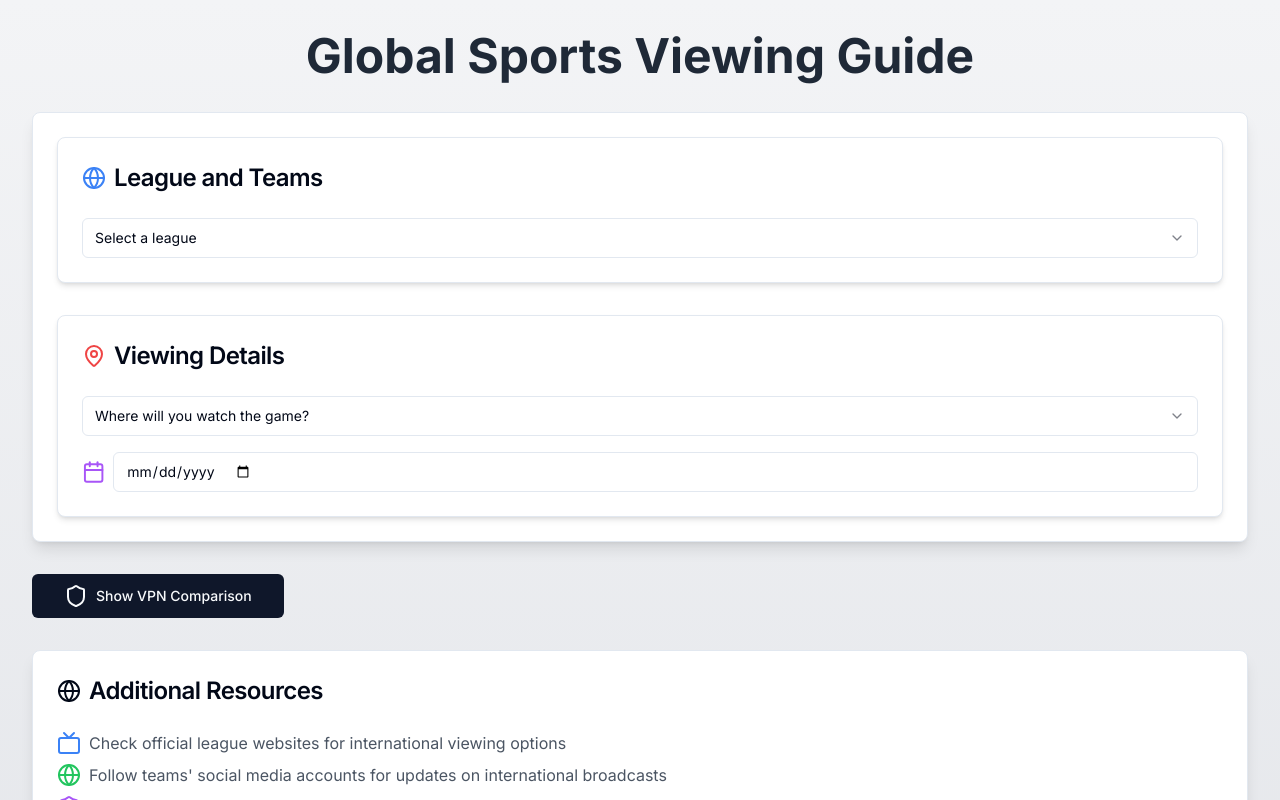
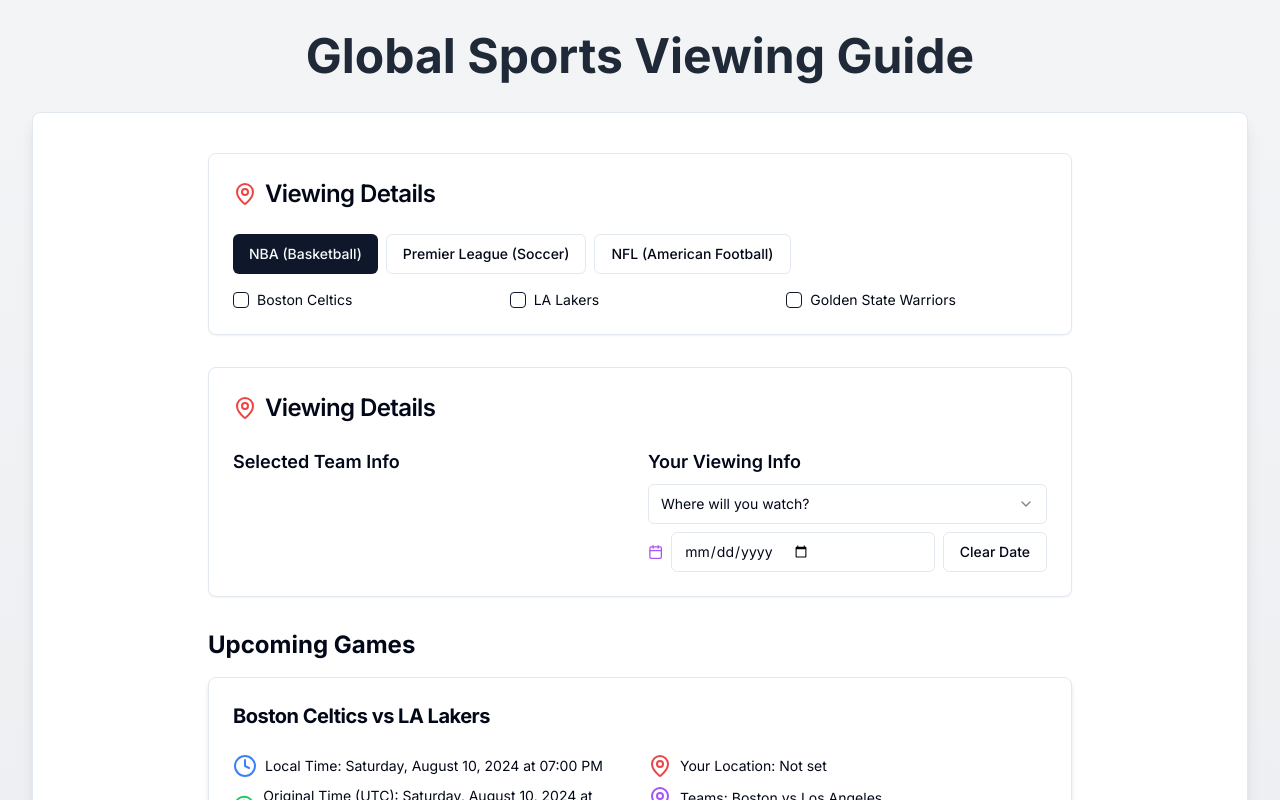
Before and after one commit to bme3412/global-sports-time, a Next.js app: page / in a window 1280 px wide. Shown: the top 800 px of the page. Built offline with nearby package versions, Linux system fonts and the light colour scheme.

Commit message:
added mock game data

```diff
--- a/src/app/page.js
+++ b/src/app/page.js
@@ -130,7 +130,7 @@ export default function Home() {
               </li>
               <li className="flex items-center">
                 <Globe className="mr-2 text-green-500" />
-                Follow teams' social media accounts for updates on international broadcasts
+                Follow teams&apos; social media accounts for updates on international broadcasts
               </li>
               <li className="flex items-center">
                 <Shield className="mr-2 text-purple-500" />
--- a/src/components/ui/GlobalSportsApp.js
+++ b/src/components/ui/GlobalSportsApp.js
@@ -1,100 +1,284 @@
-'use client';
+"use client";
 
-import React, { useState, useEffect } from 'react';
-import { Card, CardContent, CardHeader, CardTitle } from '@/components/ui/card';
-import { Select, SelectContent, SelectItem, SelectTrigger, SelectValue } from '@/components/ui/select';
-import { Button } from '@/components/ui/button';
+import React, { useState, useEffect } from "react";
+import { Card, CardContent, CardHeader, CardTitle } from "@/components/ui/card";
+import {
+  Select,
+  SelectContent,
+  SelectItem,
+  SelectTrigger,
+  SelectValue,
+} from "@/components/ui/select";
 import { Checkbox } from "@/components/ui/checkbox";
 import { Input } from "@/components/ui/input";
-import { Clock, MapPin, Home, Globe, Calendar, Users, Shield, Tv } from 'lucide-react';
-import ViewingGuide from '@/components/ui/ViewingGuide';
-
+import { Button } from "@/components/ui/button";
+import { Clock, MapPin, Globe, Calendar } from "lucide-react";
+import ViewingGuide from "@/components/ui/ViewingGuide";
 
 // Mock data (in a real app, this would come from an API or database)
 const leagues = [
-    { id: 'nba', name: 'NBA (Basketball)' },
-    { id: 'premier', name: 'Premier League (Soccer)' },
-    { id: 'nfl', name: 'NFL (American Football)' },
+  { id: "nba", name: "NBA (Basketball)" },
+  { id: "premier", name: "Premier League (Soccer)" },
+  { id: "nfl", name: "NFL (American Football)" },
 ];
 
 const teams = [
-    { id: 'celtics', name: 'Boston Celtics', league: 'nba', city: 'Boston', state: 'Massachusetts', country: 'USA', timezone: 'America/New_York' },
-    { id: 'lakers', name: 'LA Lakers', league: 'nba', city: 'Los Angeles', state: 'California', country: 'USA', timezone: 'America/Los_Angeles' },
-    { id: 'warriors', name: 'Golden State Warriors', league: 'nba', city: 'San Francisco', state: 'California', country: 'USA', timezone: 'America/Los_Angeles' },
-    { id: 'man_utd', name: 'Manchester United', league: 'premier', city: 'Manchester', country: 'UK', timezone: 'Europe/London' },
-    { id: 'liverpool', name: 'Liverpool', league: 'premier', city: 'Liverpool', country: 'UK', timezone: 'Europe/London' },
-    { id: 'arsenal', name: 'Arsenal', league: 'premier', city: 'London', country: 'UK', timezone: 'Europe/London' },
-    { id: 'packers', name: 'Green Bay Packers', league: 'nfl', city: 'Green Bay', state: 'Wisconsin', country: 'USA', timezone: 'America/Chicago' },
-    { id: 'chiefs', name: 'Kansas City Chiefs', league: 'nfl', city: 'Kansas City', state: 'Missouri', country: 'USA', timezone: 'America/Chicago' },
+  {
+    id: "celtics",
+    name: "Boston Celtics",
+    league: "nba",
+    city: "Boston",
+    state: "Massachusetts",
+    country: "USA",
+    timezone: "America/New_York",
+  },
+  {
+    id: "lakers",
+    name: "LA Lakers",
+    league: "nba",
+    city: "Los Angeles",
+    state: "California",
+    country: "USA",
+    timezone: "America/Los_Angeles",
+  },
+  {
+    id: "warriors",
+    name: "Golden State Warriors",
+    league: "nba",
+    city: "San Francisco",
+    state: "California",
+    country: "USA",
+    timezone: "America/Los_Angeles",
+  },
+  {
+    id: "man_utd",
+    name: "Manchester United",
+    league: "premier",
+    city: "Manchester",
+    country: "UK",
+    timezone: "Europe/London",
+  },
+  {
+    id: "liverpool",
+    name: "Liverpool",
+    league: "premier",
+    city: "Liverpool",
+    country: "UK",
+    timezone: "Europe/London",
+  },
+  {
+    id: "arsenal",
+    name: "Arsenal",
+    league: "premier",
+    city: "London",
+    country: "UK",
+    timezone: "Europe/London",
+  },
+  {
+    id: "packers",
+    name: "Green Bay Packers",
+    league: "nfl",
+    city: "Green Bay",
+    state: "Wisconsin",
+    country: "USA",
+    timezone: "America/Chicago",
+  },
+  {
+    id: "chiefs",
+    name: "Kansas City Chiefs",
+    league: "nfl",
+    city: "Kansas City",
+    state: "Missouri",
+    country: "USA",
+    timezone: "America/Chicago",
+  },
 ];
 
 const locations = [
-    { id: 'nyc', name: 'New York City, USA', timezone: 'America/New_York' },
-    { id: 'london', name: 'London, UK', timezone: 'Europe/London' },
-    { id: 'tokyo', name: 'Tokyo, Japan', timezone: 'Asia/Tokyo' },
-    { id: 'sydney', name: 'Sydney, Australia', timezone: 'Australia/Sydney' },
-    { id: 'los_angeles', name: 'Los Angeles, USA', timezone: 'America/Los_Angeles' },
-    { id: 'chicago', name: 'Chicago, USA', timezone: 'America/Chicago' },
+  { id: "nyc", name: "New York City, USA", timezone: "America/New_York" },
+  { id: "london", name: "London, UK", timezone: "Europe/London" },
+  { id: "tokyo", name: "Tokyo, Japan", timezone: "Asia/Tokyo" },
+  { id: "sydney", name: "Sydney, Australia", timezone: "Australia/Sydney" },
+  {
+    id: "los_angeles",
+    name: "Los Angeles, USA",
+    timezone: "America/Los_Angeles",
+  },
+  { id: "chicago", name: "Chicago, USA", timezone: "America/Chicago" },
 ];
 
 const games = [
-    { id: 1, league: 'nba', team1: 'celtics', team2: 'lakers', time: '2024-08-10T19:00:00Z' },
-    { id: 2, league: 'premier', team1: 'man_utd', team2: 'liverpool', time: '2024-08-11T14:00:00Z' },
-    { id: 3, league: 'nba', team1: 'warriors', team2: 'lakers', time: '2024-08-12T22:00:00Z' },
-    { id: 4, league: 'premier', team1: 'arsenal', team2: 'man_utd', time: '2024-08-13T15:00:00Z' },
-    { id: 5, league: 'nfl', team1: 'packers', team2: 'chiefs', time: '2024-08-14T18:00:00Z' },
+  // NBA Games
+  {
+    id: 1,
+    league: "nba",
+    team1: "celtics",
+    team2: "lakers",
+    time: "2024-08-10T19:00:00Z",
+  },
+  {
+    id: 2,
+    league: "nba",
+    team1: "warriors",
+    team2: "lakers",
+    time: "2024-08-12T22:00:00Z",
+  },
+  {
+    id: 3,
+    league: "nba",
+    team1: "celtics",
+    team2: "warriors",
+    time: "2024-08-15T23:30:00Z",
+  },
+  {
+    id: 4,
+    league: "nba",
+    team1: "lakers",
+    team2: "celtics",
+    time: "2024-08-18T20:00:00Z",
+  },
+  {
+    id: 5,
+    league: "nba",
+    team1: "warriors",
+    team2: "celtics",
+    time: "2024-08-20T21:00:00Z",
+  },
+
+  // Premier League Games
+  {
+    id: 6,
+    league: "premier",
+    team1: "man_utd",
+    team2: "liverpool",
+    time: "2024-08-11T14:00:00Z",
+  },
+  {
+    id: 7,
+    league: "premier",
+    team1: "arsenal",
+    team2: "man_utd",
+    time: "2024-08-13T15:00:00Z",
+  },
+  {
+    id: 8,
+    league: "premier",
+    team1: "liverpool",
+    team2: "arsenal",
+    time: "2024-08-17T16:30:00Z",
+  },
+  {
+    id: 9,
+    league: "premier",
+    team1: "man_utd",
+    team2: "arsenal",
+    time: "2024-08-19T19:00:00Z",
+  },
+  {
+    id: 10,
+    league: "premier",
+    team1: "liverpool",
+    team2: "man_utd",
+    time: "2024-08-22T18:45:00Z",
+  },
+
+  // NFL Games
+  {
+    id: 11,
+    league: "nfl",
+    team1: "packers",
+    team2: "chiefs",
+    time: "2024-08-14T18:00:00Z",
+  },
+  {
+    id: 12,
+    league: "nfl",
+    team1: "chiefs",
+    team2: "packers",
+    time: "2024-08-16T20:30:00Z",
+  },
+  {
+    id: 13,
+    league: "nfl",
+    team1: "packers",
+    team2: "chiefs",
+    time: "2024-08-21T17:00:00Z",
+  },
+
+  // Mixed League Days
+  {
+    id: 14,
+    league: "nba",
+    team1: "lakers",
+    team2: "warriors",
+    time: "2024-08-25T22:00:00Z",
+  },
+  {
+    id: 15,
+    league: "premier",
+    team1: "arsenal",
+    team2: "liverpool",
+    time: "2024-08-25T13:30:00Z",
+  },
+  {
+    id: 16,
+    league: "nfl",
+    team1: "chiefs",
+    team2: "packers",
+    time: "2024-08-25T18:00:00Z",
+  },
 ];
 
 const viewingOptions = {
   nba: {
     usa: {
-        services: ['NBA League Pass', 'ESPN+', 'ABC', 'TNT'],
-        cost: '$28.99/month for NBA League Pass',
-        restrictions: 'Some games may be blacked out locally',
+      services: ["NBA League Pass", "ESPN+", "ABC", "TNT"],
+      cost: "$28.99/month for NBA League Pass",
+      restrictions: "Some games may be blacked out locally",
     },
     uk: {
-        services: ['Sky Sports', 'NBA League Pass International'],
-        cost: '£24.99/month for Sky Sports',
-        restrictions: 'No local blackouts',
+      services: ["Sky Sports", "NBA League Pass International"],
+      cost: "£24.99/month for Sky Sports",
+      restrictions: "No local blackouts",
     },
     australia: {
-        services: ['ESPN', 'NBA League Pass'],
-        cost: 'A$39.99/month for NBA League Pass',
-        restrictions: 'No local blackouts',
+      services: ["ESPN", "NBA League Pass"],
+      cost: "A$39.99/month for NBA League Pass",
+      restrictions: "No local blackouts",
     },
   },
   premier: {
     usa: {
-        services: ['Peacock', 'NBC Sports', 'USA Network'],
-        cost: '$4.99/month for Peacock',
-        restrictions: 'Not all games are televised',
+      services: ["Peacock", "NBC Sports", "USA Network"],
+      cost: "$4.99/month for Peacock",
+      restrictions: "Not all games are televised",
     },
     uk: {
-        services: ['Sky Sports', 'BT Sport', 'Amazon Prime Video'],
-        cost: '£25/month for NOW TV Sky Sports Pass',
-        restrictions: 'Saturday 3pm games are not televised',
+      services: ["Sky Sports", "BT Sport", "Amazon Prime Video"],
+      cost: "£25/month for NOW TV Sky Sports Pass",
+      restrictions: "Saturday 3pm games are not televised",
     },
     australia: {
-        services: ['Optus Sport'],
-        cost: 'A$24.99/month for Optus Sport',
-        restrictions: 'No local blackouts',
+      services: ["Optus Sport"],
+      cost: "A$24.99/month for Optus Sport",
+      restrictions: "No local blackouts",
     },
   },
   nfl: {
     usa: {
-        services: ['NFL Sunday Ticket', 'CBS', 'FOX', 'NBC', 'ESPN'],
-        cost: '$73.49/month for NFL Sunday Ticket',
-        restrictions: 'Local games may be blacked out',
+      services: ["NFL Sunday Ticket", "CBS", "FOX", "NBC", "ESPN"],
+      cost: "$73.49/month for NFL Sunday Ticket",
+      restrictions: "Local games may be blacked out",
     },
     uk: {
-        services: ['Sky Sports', 'NFL Game Pass'],
-        cost: '£14.99/month for NFL Game Pass',
-        restrictions: 'No local blackouts',
+      services: ["Sky Sports", "NFL Game Pass"],
+      cost: "£14.99/month for NFL Game Pass",
+      restrictions: "No local blackouts",
     },
     australia: {
-        services: ['ESPN', 'NFL Game Pass'],
-        cost: 'A$28.99/month for NFL Game Pass',
-        restrictions: 'No local blackouts',
+      services: ["ESPN", "NFL Game Pass"],
+      cost: "A$28.99/month for NFL Game Pass",
+      restrictions: "No local blackouts",
     },
   },
 };
@@ -104,33 +288,40 @@ const viewingOptions = {
     city: team.city,
     state: team.state,
     country: team.country,
-      timezone: team.timezone
+    timezone: team.timezone,
   };
   return acc;
 }, {});
 
 export default function GlobalSportsApp() {
-    const [selectedLeague, setSelectedLeague] = useState('');
+  const [selectedLeague, setSelectedLeague] = useState(leagues[0].id);
   const [selectedTeams, setSelectedTeams] = useState([]);
-    const [watchLocation, setWatchLocation] = useState('');
-    const [watchDate, setWatchDate] = useState('');
+  const [watchLocation, setWatchLocation] = useState("");
+  const [watchDate, setWatchDate] = useState("");
   const [filteredGames, setFilteredGames] = useState([]);
 
-    const leagueTeams = teams.filter(team => team.league === selectedLeague);
-
   useEffect(() => {
-      const newFilteredGames = games.filter(game =>
+    const now = new Date();
+    const newFilteredGames = games.filter((game) => {
+      const gameDate = new Date(game.time);
+      return (
         game.league === selectedLeague &&
-        (selectedTeams.length === 0 || selectedTeams.includes(game.team1) || selectedTeams.includes(game.team2)) &&
-        (watchDate ? new Date(game.time).toDateString() === new Date(watchDate).toDateString() : true)
+        (selectedTeams.length === 0 ||
+          selectedTeams.includes(game.team1) ||
+          selectedTeams.includes(game.team2)) &&
+        (watchDate
+          ? gameDate.toDateString() === new Date(watchDate).toDateString()
+          : gameDate >= now) // Show future games if no date is selected
       );
+    });
+    newFilteredGames.sort((a, b) => new Date(a.time) - new Date(b.time));
     setFilteredGames(newFilteredGames);
   }, [selectedLeague, selectedTeams, watchDate]);
 
   const handleTeamToggle = (teamId) => {
-      setSelectedTeams(prev =>
+    setSelectedTeams((prev) =>
       prev.includes(teamId)
-          ? prev.filter(id => id !== teamId)
+        ? prev.filter((id) => id !== teamId)
         : [...prev, teamId]
     );
   };
@@ -138,86 +329,93 @@ const viewingOptions = {
   const getTeamLocation = () => {
     if (selectedTeams.length === 1) {
       const teamInfo = teamCities[selectedTeams[0]];
-        return `${teamInfo.city}, ${teamInfo.state ? teamInfo.state + ', ' : ''}${teamInfo.country}`;
+      return `${teamInfo.city}, ${teamInfo.state ? teamInfo.state + ", " : ""}${
+        teamInfo.country
+      }`;
     }
-      return '';
+    return "";
   };
 
   const getTeamTimezone = () => {
     if (selectedTeams.length === 1) {
       return teamCities[selectedTeams[0]].timezone;
     }
-      return '';
+    return "";
   };
 
   return (
-      <div className="space-y-8">
-        <Card className="shadow-md">
+    <div className="max-w-4xl mx-auto p-4">
+      <Card className="mb-8">
         <CardHeader>
           <CardTitle className="flex items-center text-2xl">
-              <Globe className="mr-2 text-blue-500" />
-              League and Teams
+            <MapPin className="mr-2 text-red-500" />
+            Viewing Details
           </CardTitle>
         </CardHeader>
-          <CardContent className="space-y-4">
-            <Select onValueChange={(value) => {
-              setSelectedLeague(value);
-              setSelectedTeams([]);
-            }}>
-              <SelectTrigger className="w-full">
-                <SelectValue placeholder="Select a league" />
-              </SelectTrigger>
-              <SelectContent>
-                {leagues.map(league => (
-                  <SelectItem key={league.id} value={league.id}>{league.name}</SelectItem>
+        <CardContent>
+          <div className="flex flex-wrap gap-2 mb-4">
+            {leagues.map((league) => (
+              <Button
+                key={league.id}
+                variant={selectedLeague === league.id ? "default" : "outline"}
+                onClick={() => setSelectedLeague(league.id)}
+              >
+                {league.name}
+              </Button>
             ))}
-              </SelectContent>
-            </Select>
-
-            {selectedLeague && (
-              <div>
-                <h2 className="text-xl font-semibold mb-2">Select Teams</h2>
-                <div className="grid grid-cols-2 gap-2">
-                  {leagueTeams.map(team => (
+          </div>
+          <div className="grid grid-cols-2 md:grid-cols-3 gap-4">
+            {teams
+              .filter((team) => team.league === selectedLeague)
+              .map((team) => (
                 <div key={team.id} className="flex items-center space-x-2">
                   <Checkbox
                     id={team.id}
                     checked={selectedTeams.includes(team.id)}
                     onCheckedChange={() => handleTeamToggle(team.id)}
                   />
-                      <label htmlFor={team.id}>{team.name}</label>
+                  <label htmlFor={team.id} className="text-sm">
+                    {team.name}
+                  </label>
                 </div>
               ))}
           </div>
-              </div>
-            )}
         </CardContent>
       </Card>
 
-        <Card className="shadow-md">
+      <Card className="mb-8">
         <CardHeader>
           <CardTitle className="flex items-center text-2xl">
             <MapPin className="mr-2 text-red-500" />
             Viewing Details
           </CardTitle>
         </CardHeader>
-          <CardContent className="space-y-4">
+        <CardContent>
+          <div className="grid grid-cols-1 md:grid-cols-2 gap-4">
+            <div>
+              <h3 className="text-lg font-semibold mb-2">Selected Team Info</h3>
               {getTeamLocation() && (
-              <div className="flex items-center space-x-2">
+                <div className="flex items-center space-x-2 mb-2">
                   <MapPin className="text-blue-500" />
-                <span>Team Location: {getTeamLocation()}</span>
+                  <span className="text-sm">
+                    Team Location: {getTeamLocation()}
+                  </span>
                 </div>
               )}
               {getTeamTimezone() && (
                 <div className="flex items-center space-x-2">
                   <Clock className="text-green-500" />
-                <span>Team Timezone: {getTeamTimezone()}</span>
+                  <span className="text-sm">
+                    Team Timezone: {getTeamTimezone()}
+                  </span>
                 </div>
               )}
-
+            </div>
+            <div>
+            <h3 className="text-lg font-semibold mb-2">Your Viewing Info</h3>
               <Select onValueChange={setWatchLocation}>
                 <SelectTrigger>
-                <SelectValue placeholder="Where will you watch the game?" />
+                  <SelectValue placeholder="Where will you watch?" />
                 </SelectTrigger>
                 <SelectContent>
                   {locations.map(location => (
@@ -225,37 +423,52 @@ const viewingOptions = {
                   ))}
                 </SelectContent>
               </Select>
-
-            <div className="flex items-center space-x-2">
+              <div className="flex items-center space-x-2 mt-2">
                 <Calendar className="text-purple-500" />
                 <Input
                   type="date"
-                placeholder="Select your viewing date"
+                  placeholder="Select viewing date"
                   value={watchDate}
                   onChange={(e) => setWatchDate(e.target.value)}
                 />
+                <Button
+                  variant="outline"
+                  onClick={() => setWatchDate('')}
+                  className="ml-2"
+                >
+                  Clear Date
+                </Button>
+              </div>
+            </div>
           </div>
         </CardContent>
       </Card>
 
-        {selectedLeague && watchLocation && watchDate && filteredGames.map(game => (
+      {/* Game Schedule */}
+      <div>
+        <h2 className="text-2xl font-bold mb-4">
+          {watchDate ? `Games on ${new Date(watchDate).toDateString()}` : 'Upcoming Games'}
+        </h2>
+        {filteredGames.map(game => (
           <GameInfo
             key={game.id}
             game={game}
-            userTimezone={locations.find(loc => loc.id === watchLocation).timezone}
+            userTimezone={watchLocation ? locations.find(loc => loc.id === watchLocation).timezone : 'UTC'}
             watchLocation={watchLocation}
             viewingOptions={viewingOptions}
             teamCities={teamCities}
           />
         ))}
-
-        {selectedLeague && filteredGames.length === 0 && (
-          <Card className="shadow-md">
+        {filteredGames.length === 0 && (
+          <Card>
             <CardContent className="p-4">
-              <p className="text-center text-gray-600 dark:text-gray-300">No games found for the selected league and teams on your viewing date.</p>
+              <p className="text-center text-gray-600 dark:text-gray-300">
+                No games found for the selected criteria. Try selecting a different date or teams.
+              </p>
             </CardContent>
           </Card>
         )}
+      </div>
     </div>
   );
 }
@@ -272,29 +485,36 @@ const viewingOptions = {
   return (
     <Card className="mb-4 shadow-md hover:shadow-lg transition-shadow duration-300">
       <CardHeader>
-          <CardTitle className="text-2xl font-bold">
+        <CardTitle className="text-xl font-bold">
           {teams.find(t => t.id === game.team1).name} vs {teams.find(t => t.id === game.team2).name}
         </CardTitle>
       </CardHeader>
       <CardContent>
-          <div className="space-y-4">
-            <div className="flex items-center">
+        <div className="grid grid-cols-1 md:grid-cols-2 gap-4">
+          <div>
+            <div className="flex items-center mb-2">
               <Clock className="mr-2 text-blue-500" />
-              <span className="text-lg">Local Time: {localTime}</span>
+              <span className="text-sm">Local Time: {localTime}</span>
             </div>
             <div className="flex items-center">
               <Clock className="mr-2 text-green-500" />
-              <span className="text-lg">Original Time (UTC): {originalTime}</span>
+              <span className="text-sm">Original Time (UTC): {originalTime}</span>
             </div>
-            <div className="flex items-center">
+          </div>
+          <div>
+            <div className="flex items-center mb-2">
               <MapPin className="mr-2 text-red-500" />
-              <span className="text-lg">Your Viewing Location: {locations.find(l => l.id === watchLocation).name}</span>
+              <span className="text-sm">Your Location: {watchLocation ? locations.find(l => l.id === watchLocation).name : 'Not set'}</span>
             </div>
             <div className="flex items-center">
               <MapPin className="mr-2 text-purple-500" />
-              <span className="text-lg">Team Locations: {team1Info.city}, {team1Info.country} vs {team2Info.city}, {team2Info.country}</span>
+              <span className="text-sm">Teams: {team1Info.city} vs {team2Info.city}</span>
             </div>
-            <div className="mt-6">
+          </div>
+        </div>
+        {watchLocation && (
+          <div className="mt-4">
+            <h4 className="text-lg font-semibold mb-2">Viewing Guide</h4>
             <ViewingGuide
               league={game.league}
               team1={teams.find(t => t.id === game.team1).name}
@@ -303,7 +523,7 @@ const viewingOptions = {
               viewingOptions={viewingOptions}
             />
           </div>
-          </div>
+        )}
       </CardContent>
     </Card>
   );
```
Lines whose indentation alone changed are shown as unchanged.
